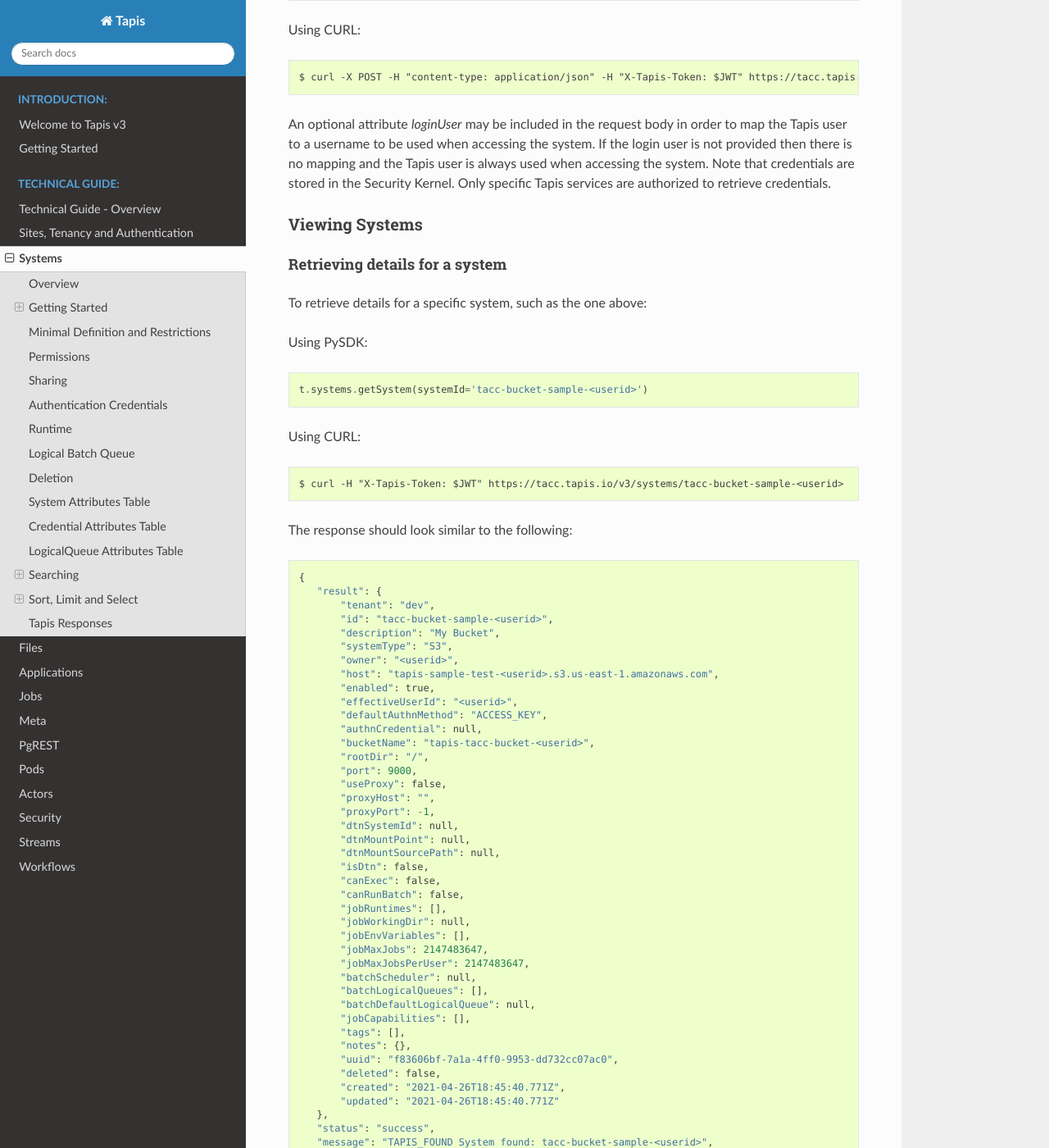
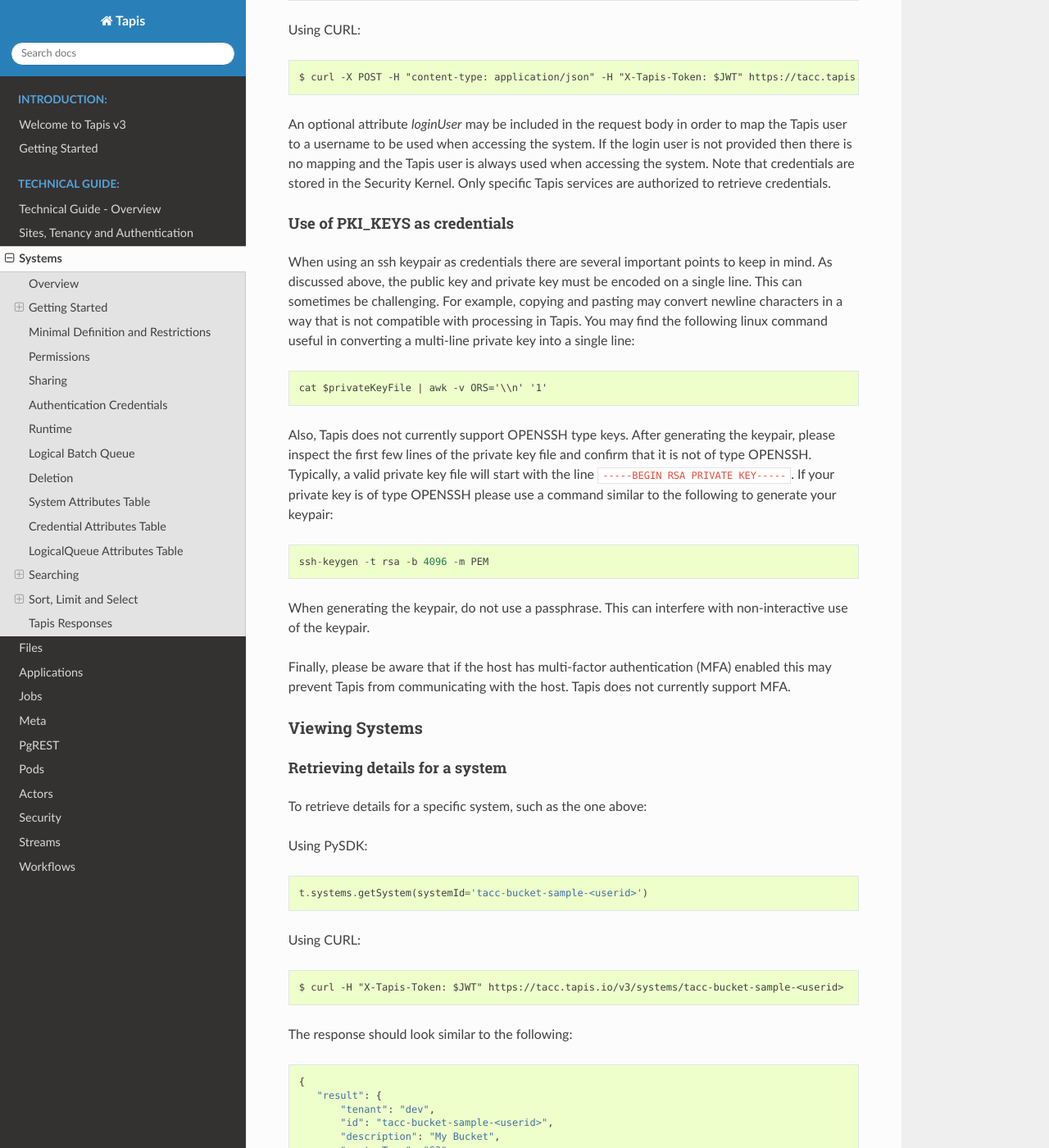
Before and after one commit to tapis-project/documentation, a Sphinx documentation site: the page built from source/technical/systems.rst, in a window 1280 px wide and 1400 px high, scrolled down 3694 px. Shown: the whole window at 82% size. Built offline with Sphinx 7.4.7 and the Read the Docs theme 2.0.0, drawn with Linux system fonts in a browser that asks for light colours.

Commit message:
Systems: Add section on use of PKI_KEYS as credentials.

```diff
--- a/source/technical/systems.rst
+++ b/source/technical/systems.rst
@@ -159,6 +159,27 @@
 Note that credentials are stored in the Security Kernel.
 Only specific Tapis services are authorized to retrieve credentials.
 
+Use of PKI_KEYS as credentials
+^^^^^^^^^^^^^^^^^^^^^^^^^^^^^^
+
+When using an ssh keypair as credentials there are several important points to keep in mind. As discussed above, the
+public key and private key must be encoded on a single line. This can sometimes be challenging. For example, copying
+and pasting may convert newline characters in a way that is not compatible with processing in Tapis. You may find the
+following linux command useful in converting a multi-line private key into a single line::
+
+  cat $privateKeyFile | awk -v ORS='\\n' '1'
+
+Also, Tapis does not currently support OPENSSH type keys. After generating the keypair, please inspect the first few
+lines of the private key file and confirm that it is not of type OPENSSH. Typically, a valid private key file will
+start with the line ``-----BEGIN RSA PRIVATE KEY-----``.
+If your private key is of type OPENSSH please use a command similar to the following to generate your keypair::
+
+  ssh-keygen -t rsa -b 4096 -m PEM
+
+When generating the keypair, do not use a passphrase. This can interfere with non-interactive use of the keypair.
+
+Finally, please be aware that if the host has multi-factor authentication (MFA) enabled this may prevent Tapis from
+communicating with the host. Tapis does not currently support MFA.
 
 Viewing Systems
 ~~~~~~~~~~~~~~~
```
